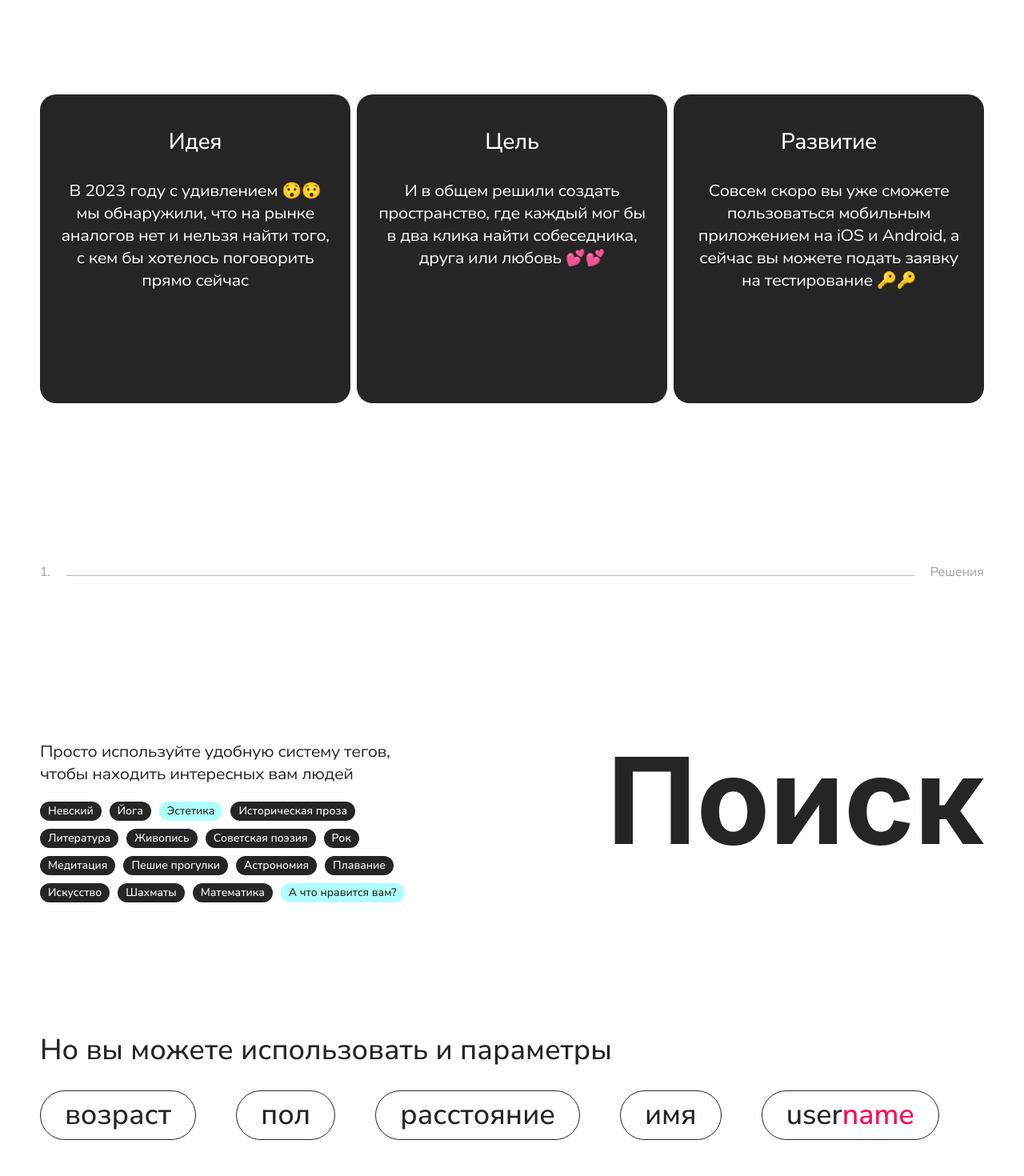
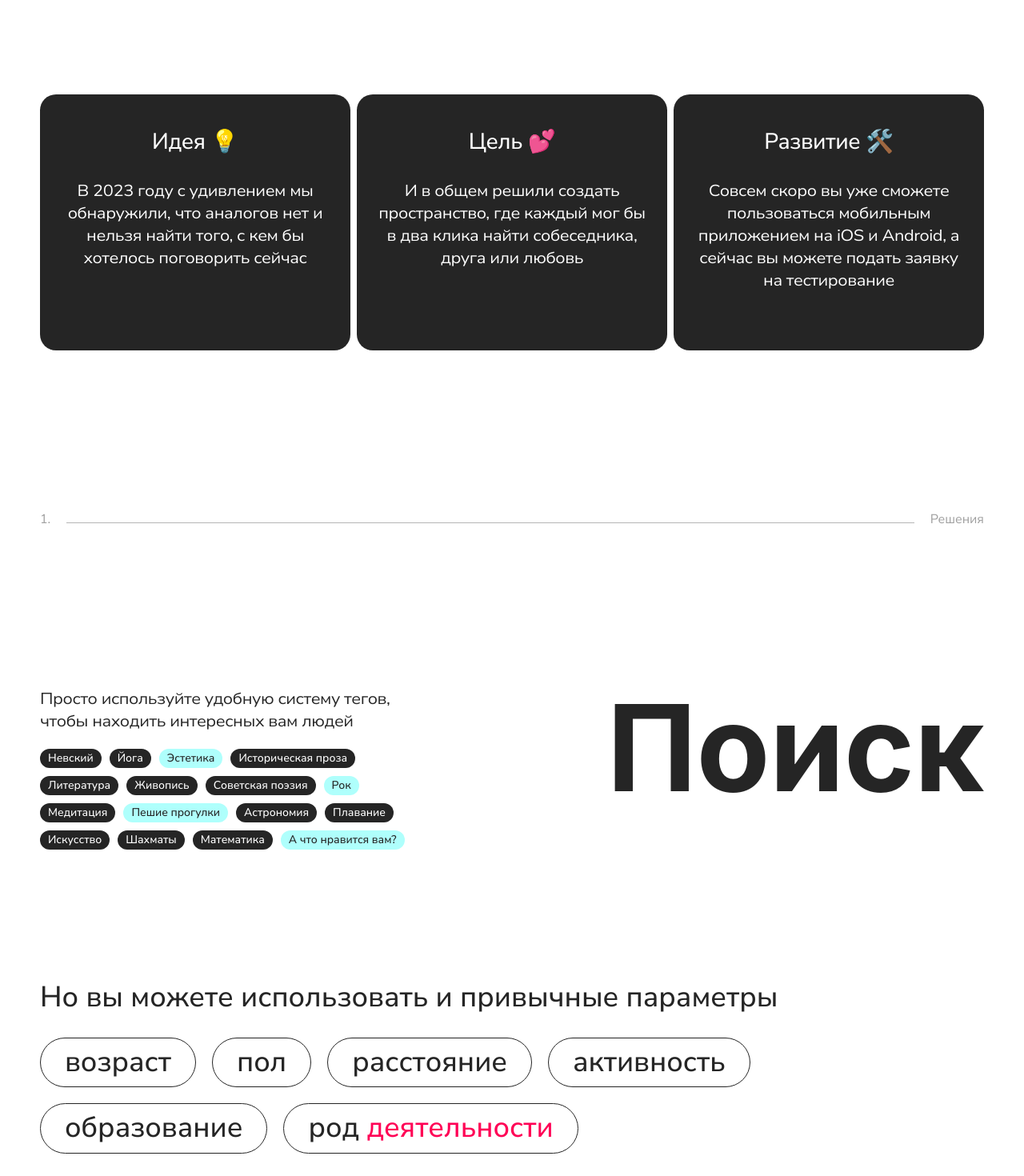
Before and after one commit to Yumie-Ultimate/landing, a Next.js app: page / in a window 1280 px wide. Shown: the part 880-2350 px from the top of the page at 80% size. Built offline with nearby package versions, Linux system fonts and the light colour scheme; a web font is replaced by a local one.

Commit message:
fix: replace images

```diff
--- a/src/shared/layouts/wrapper/index.tsx
+++ b/src/shared/layouts/wrapper/index.tsx
@@ -30,7 +30,6 @@ const Wrapper = ({ children }: Props) => {
 
     useEffect(() => {
         setScreenSize(getCurrentScreenSize())
-        console.log(getInitialTheme())
         setTheme(getInitialTheme())
     }, [])
 
--- a/src/shared/model/screen.ts
+++ b/src/shared/model/screen.ts
@@ -40,8 +40,6 @@ export const useScreenSize = () => {
         const handleResize = () => {
             const newSize = getCurrentScreenSize()
 
-            console.log(newSize)
-
             setScreenSize(newSize)
         }
 
--- a/src/shared/styles/mixins/text.scss
+++ b/src/shared/styles/mixins/text.scss
@@ -19,7 +19,7 @@
 
 @mixin text-10 {
   font-family: 'Nunito Sans', sans-serif;
-  font-size: 1.25rem;
+  font-size: 1.15rem;
   font-weight: 600;
   font-stretch: 125%;
   line-height: 140%;
@@ -27,7 +27,15 @@
 
   font-variation-settings: 'opsz' 6;
 
+  @media (min-width: 350px) {
+    font-size: 1.05rem;
+  }
+
   @media (min-width: 576px) {
+    font-size: 1.5rem;
+  }
+
+  @media (min-width: 992px) {
     font-size: 1.875rem;
   }
 }
--- a/src/shared/ui/embla/index.tsx
+++ b/src/shared/ui/embla/index.tsx
@@ -16,7 +16,9 @@ interface Props {
 const Embla = ({ children, variant = 'standard' }: Props) => {
     const [emblaRef] = useEmblaCarousel({ align: 'center' })
 
-    useEmblaCarousel.globalOptions = { loop: false }
+    console.log(variant === 'flash')
+
+    useEmblaCarousel.globalOptions = { loop: variant === 'flash' }
 
     return (
         <div className={styles.embla}>
--- a/src/shared/ui/faq-card/ui.tsx
+++ b/src/shared/ui/faq-card/ui.tsx
@@ -42,8 +42,6 @@ const FaqCard = ({ gradient, name, text }: Props) => {
     }
 
     useEffect(() => {
-        console.log(isHovered)
-
         setDynamicStyle(
             isHovered || isExpanded
                 ? {
--- a/src/widgets/solutions/ui/index.tsx
+++ b/src/widgets/solutions/ui/index.tsx
@@ -42,7 +42,7 @@ const Solutions = () => {
         },
         {
             name: 'Рок',
-            variant: 'standard'
+            variant: 'accent'
         },
         {
             name: 'Медитация',
@@ -50,7 +50,7 @@ const Solutions = () => {
         },
         {
             name: 'Пешие прогулки',
-            variant: 'standard'
+            variant: 'accent'
         },
         {
             name: 'Астрономия',
@@ -81,9 +81,10 @@ const Solutions = () => {
         <span>возраст</span>,
         <span>пол</span>,
         <span>расстояние</span>,
-        <span>имя</span>,
+        <span>активность</span>,
+        <span>образование</span>,
         <span>
-            user<span className={styles.accent}>name</span>
+            род <span className={styles.accent}>деятельности</span>
         </span>
     ]
 
@@ -112,7 +113,7 @@ const Solutions = () => {
                     </div>
                     <div className={styles['search-meta']}>
                         <p className={styles['meta-description']}>
-                            Но вы можете использовать и параметры
+                            Но вы можете использовать и привычные параметры
                         </p>
                         <div className={styles.points}>
                             {points.map((point, index) => {
--- a/src/widgets/solutions/ui/styles.module.scss
+++ b/src/widgets/solutions/ui/styles.module.scss
@@ -55,7 +55,7 @@
     flex-wrap: wrap;
   }
 
-  @media (min-width: 992px) {
+  @media (min-width: 1600px) {
     gap: 3.125rem;
   }
 }
--- a/src/widgets/we/ui/index.tsx
+++ b/src/widgets/we/ui/index.tsx
@@ -13,16 +13,16 @@ import Container from '@/shared/layouts/container'
 const We = () => {
     const data = [
         {
-            heading: 'Идея',
-            text: 'В 2023 году с удивлением  😯😯\n мы обнаружили, что на рынке аналогов нет и нельзя найти того, с кем бы хотелось поговорить прямо сейчас'
+            heading: 'Идея 💡',
+            text: 'В 2023 году с удивлением мы обнаружили, что аналогов нет и нельзя найти того, с кем бы хотелось поговорить сейчас'
         },
         {
-            heading: 'Цель',
-            text: 'И в общем решили создать пространство, где каждый мог бы в два клика найти собеседника, друга или любовь 💕💕'
+            heading: 'Цель 💕',
+            text: 'И в общем решили создать пространство, где каждый мог бы в два клика найти собеседника, друга или любовь'
         },
         {
-            heading: 'Развитие',
-            text: 'Совсем скоро вы уже сможете пользоваться мобильным приложением на iOS и Android, а сейчас вы можете подать заявку на тестирование 🔑🔑'
+            heading: 'Развитие 🛠️',
+            text: 'Совсем скоро вы уже сможете пользоваться мобильным приложением на iOS и Android, а сейчас вы можете подать заявку на тестирование'
         }
     ]
 
--- a/src/widgets/we/ui/styles.module.scss
+++ b/src/widgets/we/ui/styles.module.scss
@@ -9,7 +9,7 @@
   width: 100%;
   height: 20rem;
 
-  @media (min-width: 1200px) {
+  @media (min-width: 1400px) {
     height: 24.125rem;
   }
 
```
Also changed, not shown: public/images/vector/common/chats.svg, public/images/vector/common/image.svg.
